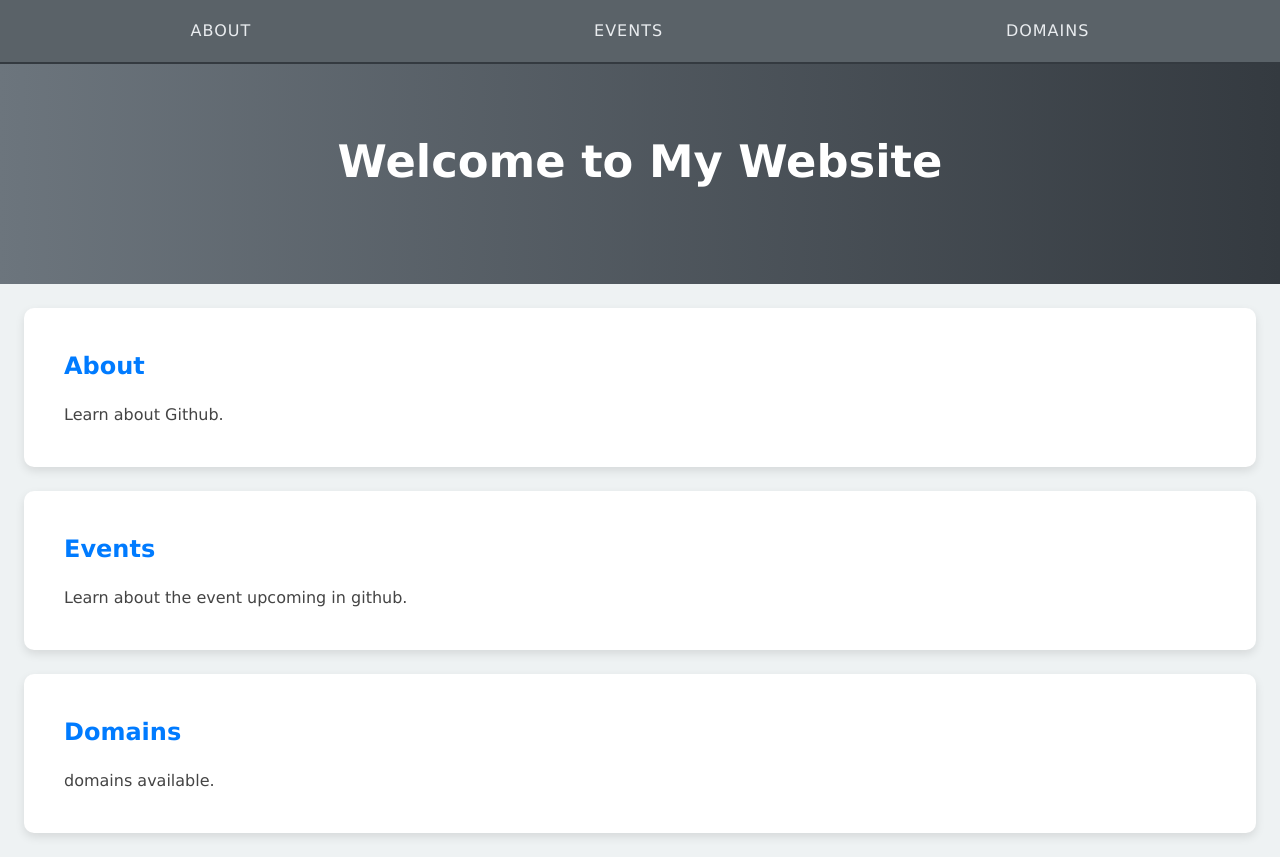
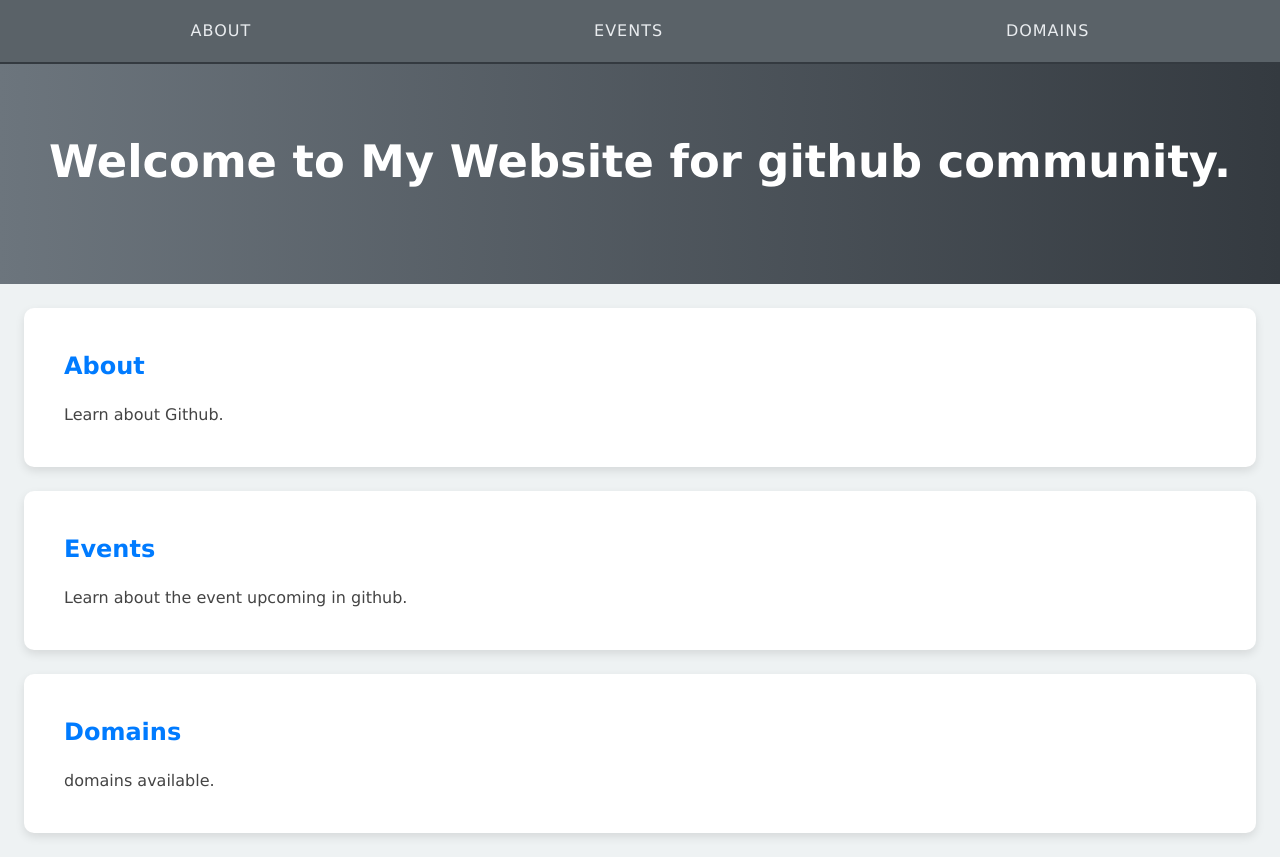
Before and after one commit to Dedipya-2027/Github_community, a plain HTML site: page index.html in a window 1280 px wide. Drawn offline with Linux system fonts and the light colour scheme.

Commit message:
Update index.html

```diff
--- a/index.html
+++ b/index.html
@@ -16,7 +16,7 @@
     </nav>
 
     <header>
-        <h1>Welcome to My Website</h1>
+        <h1>Welcome to My Website for github community.</h1>
     </header>
 
     <section id="About">
```
